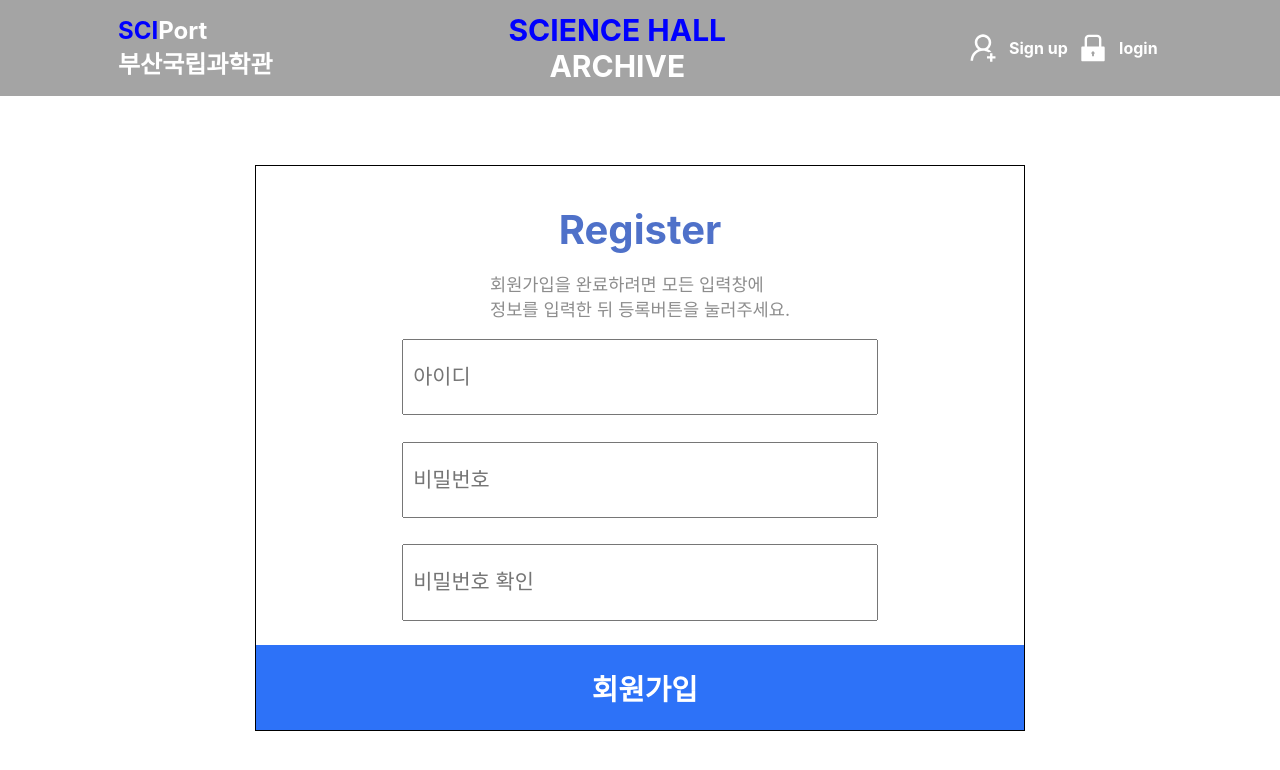
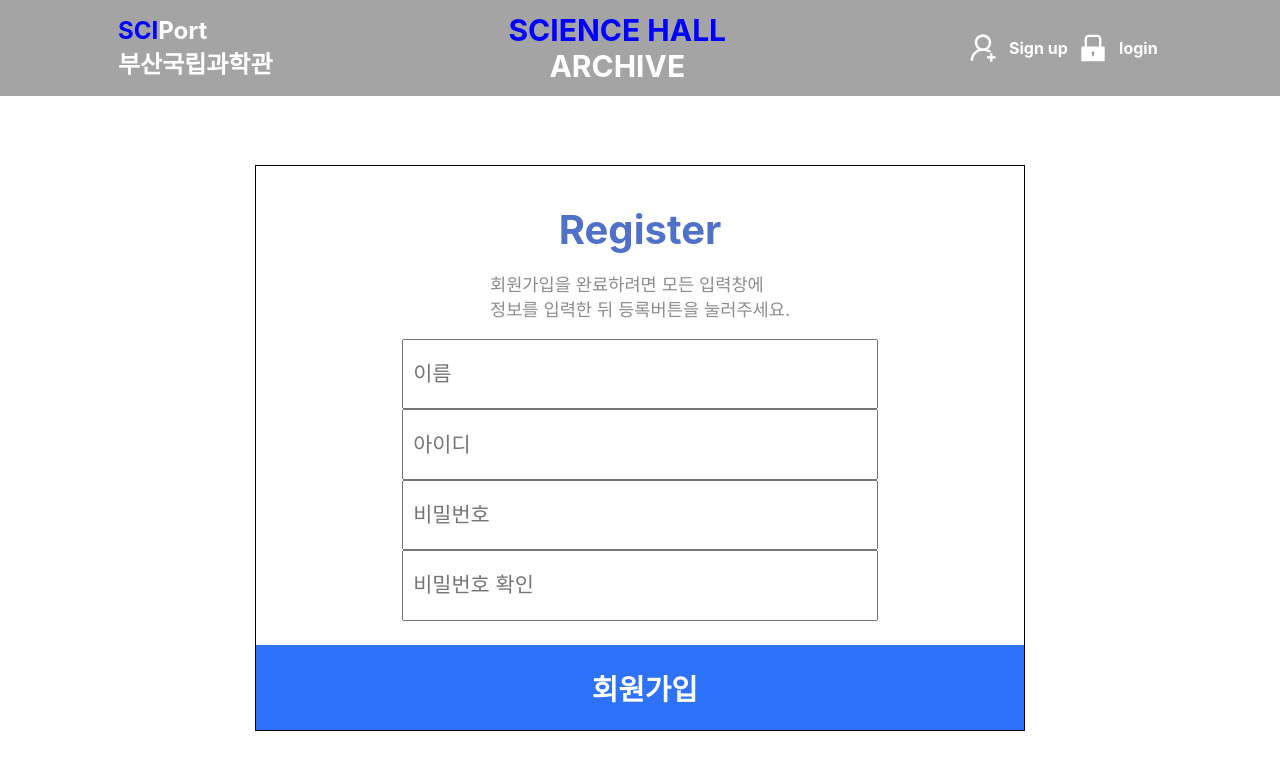
Before and after one commit to SciPort/sciport_archive_frontend, a React (Create React App) app: page /register in a window 1280 px wide. Shown: the top 770 px of the page. Built offline with nearby package versions, Linux system fonts and the light colour scheme.

Commit message:
Update::회원가입에 이름 추가

```diff
--- a/src/pages/register/index.js
+++ b/src/pages/register/index.js
@@ -3,6 +3,7 @@ import * as S from "./style";
 
 const Index = () => {
   const [registerData, setRegisterData] = useState({
+    name: "",
     id: "",
     password: "",
     passwordCheck: "",
@@ -11,7 +12,11 @@ const Index = () => {
     <S.Wrapper>
       <S.Register>
         <span>Register</span>
-        <p>회원가입을 완료하려면 모든 입력창에<br/>정보를 입력한 뒤 등록버튼을 눌러주세요.</p>
+        <p>
+          회원가입을 완료하려면 모든 입력창에
+          <br />
+          정보를 입력한 뒤 등록버튼을 눌러주세요.
+        </p>
         <S.RegisterForm
         // onSubmit={LoginFunc}
         >
@@ -20,8 +25,16 @@ const Index = () => {
             //   setLoginData({...loginData, id: e.target.value})
             //   console.log(loginData.id)
             // }}
+            placeholder="이름"
+            type="text"
+          />
+          <input
+            // onChange={(e) => {
+            //   setLoginData({...loginData, id: e.target.value})
+            //   console.log(loginData.id)
+            // }}
             placeholder="아이디"
-            type='text'
+            type="text"
           />
           <input
             // onChange={(e) => {
@@ -29,7 +42,7 @@ const Index = () => {
             //   console.log(loginData.password)
             // }}
             placeholder="비밀번호"
-            type='password'
+            type="password"
           />
           <input
             // onChange={(e) => {
@@ -37,7 +50,7 @@ const Index = () => {
             //   console.log(loginData.password)
             // }}
             placeholder="비밀번호 확인"
-            type='password'
+            type="password"
           />
           <input value="회원가입" type="submit" />
         </S.RegisterForm>
@@ -45,7 +58,7 @@ const Index = () => {
           {/* <button style={{backgroundColor: "#2D97F8"}}>회원가입</button>
           <button style={{backgroundColor: "#2D72F8"}}>아이디/비밀번호 찾기</button> */}
         </S.SubmitForm>
-     </S.Register>
+      </S.Register>
     </S.Wrapper>
   );
 };
```
